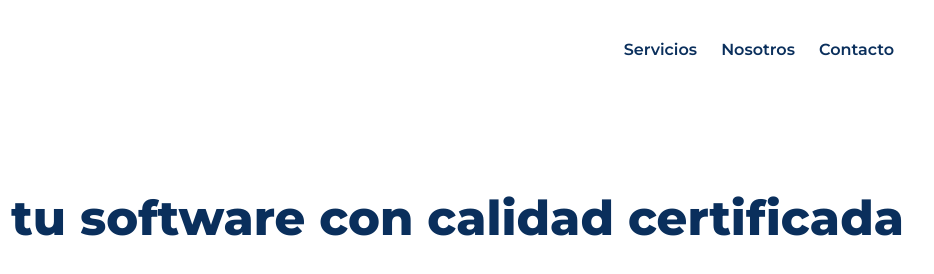
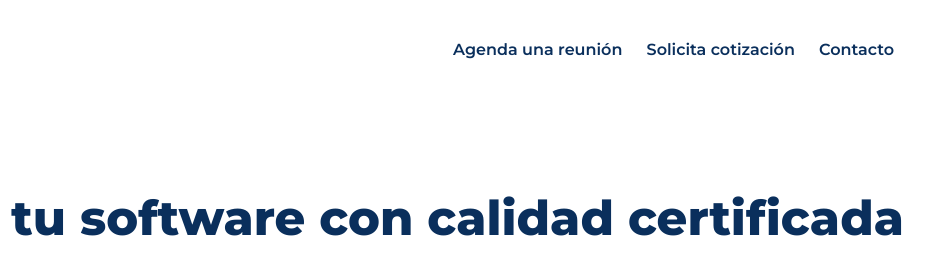
Before and after one commit to rtorrado80ing/qavance-web, a plain HTML site: page index.html in a window 1280 px wide. Shown: the top 274 px of the page, 346-1280 px from the left. Drawn offline with Linux system fonts and the light colour scheme.

Commit message:
Add files via upload

```diff
--- a/index.html
+++ b/index.html
@@ -25,8 +25,8 @@
     <header>
         <img src="A_vector-based_digital_graphic_design_features_the.png" alt="Logo QAvance" style="height: 60px;">
         <nav>
-            <a href="#servicios">Servicios</a>
-            <a href="#nosotros">Nosotros</a>
+            <a href="agendar_reunion.html">Agenda una reunión</a>
+            <a href="formulario_contacto.html">Solicita cotización</a>
             <a href="#contacto">Contacto</a>
         </nav>
     </header>
```
